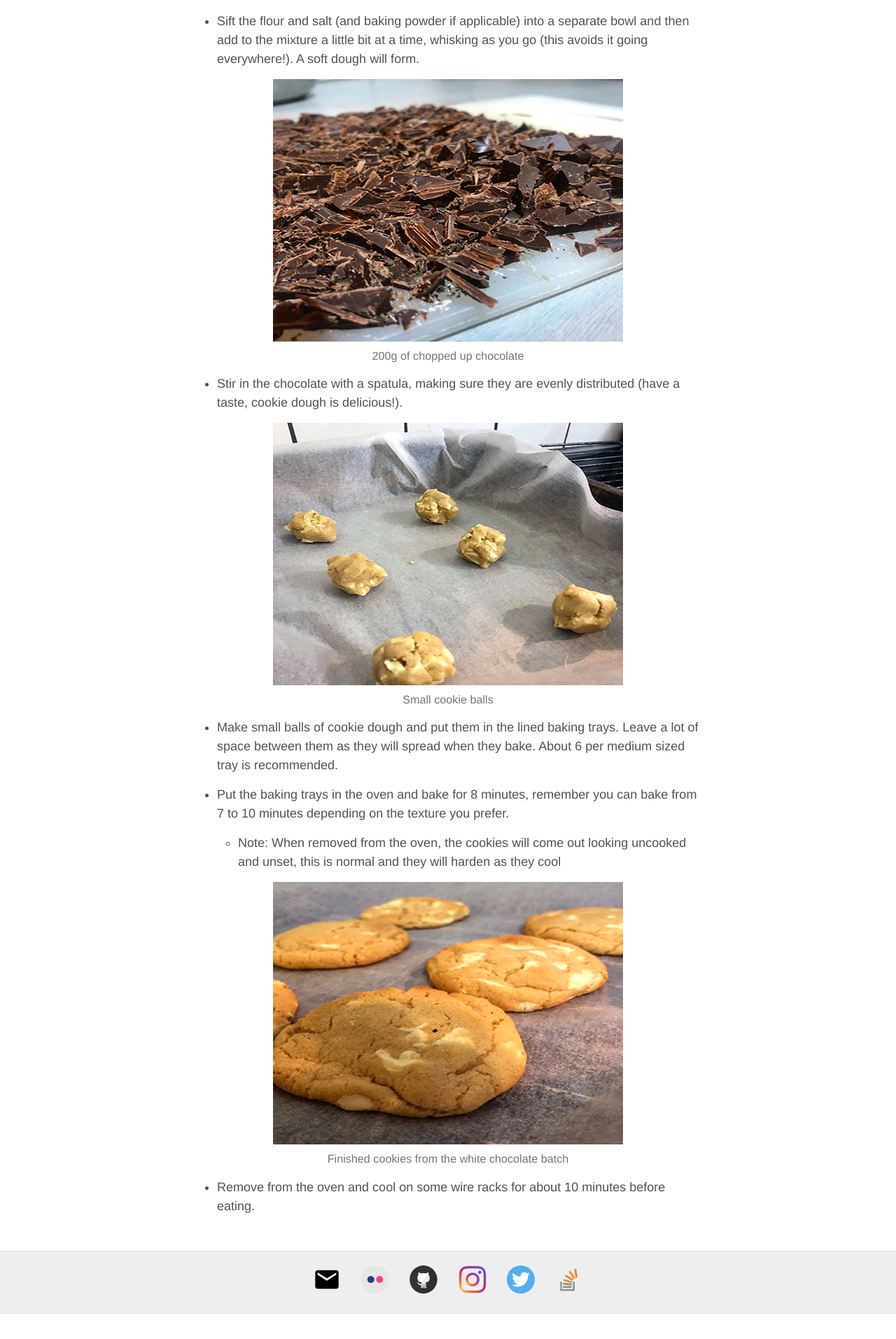
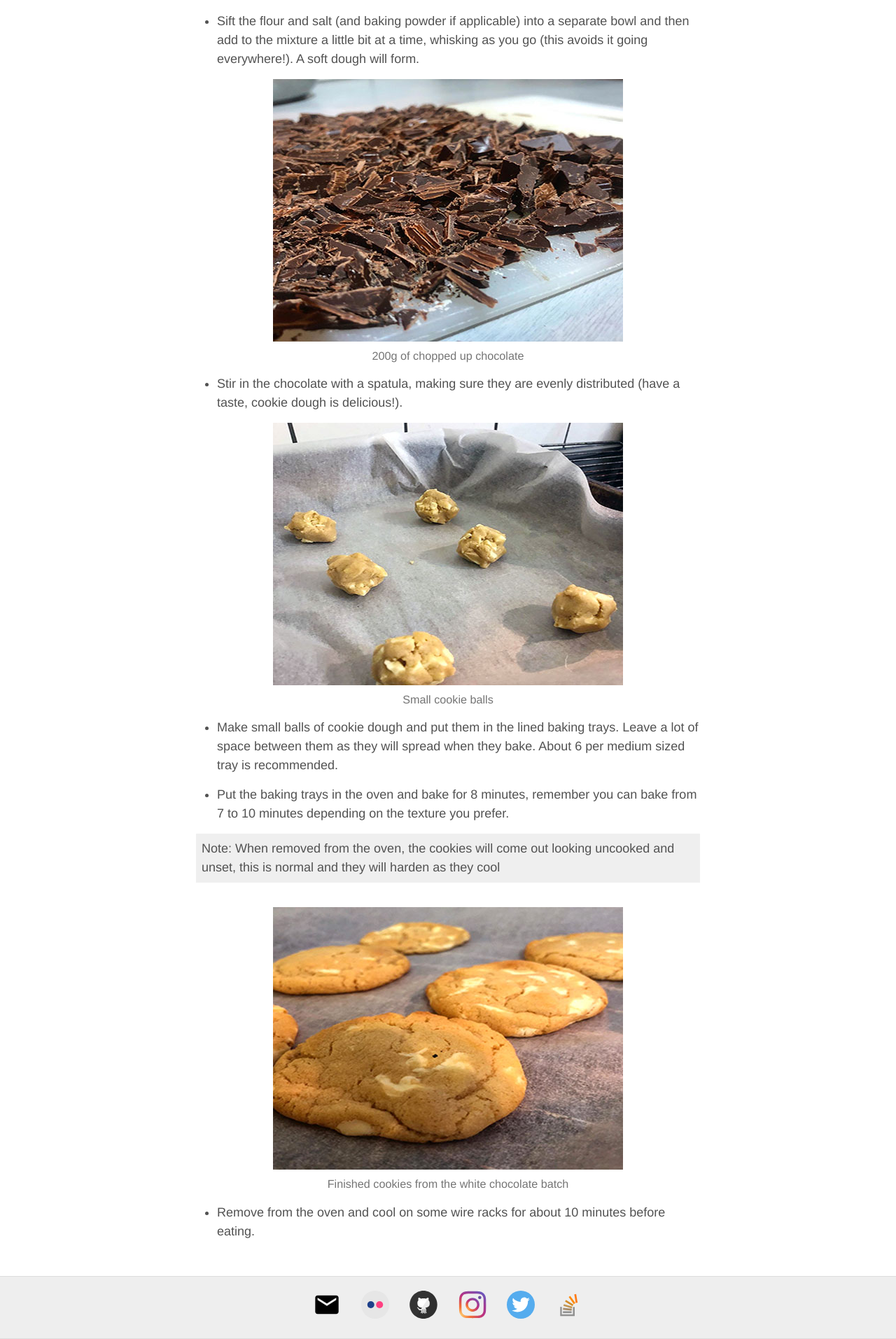
Before and after one commit to dineshraj/blog, a Jekyll site: the page built from _posts/2020-05-12-millies-style-cookie-recipe.md, in a window 1280 px wide. Shown: the part 1892-3805 px from the top of the page at 70% size. Built offline with Jekyll 4.4.1, drawn with Linux system fonts in a browser that asks for light colours; before the commit the page ends 3769 px from its top, so only the background shows below that.

Commit message:
important text is highlighted

```diff
--- /dev/null
+++ b/_includes/important.html
@@ -0,0 +1 @@
+<span class="important">{{ include.text }}</span>
--- a/_posts/2020-05-12-millies-style-cookie-recipe.md
+++ b/_posts/2020-05-12-millies-style-cookie-recipe.md
@@ -59,7 +59,8 @@ Skip to:
 * Make small balls of cookie dough and put them in the lined baking trays. Leave a lot of space between them as they will spread when they bake. About 6 per medium sized tray is recommended.
 
 * Put the baking trays in the oven and bake for 8 minutes, remember you can bake from 7 to 10 minutes depending on the texture you prefer.
-  * **Note:** When removed from the oven, the cookies will come out looking uncooked and unset, this is normal and they will harden as they cool
+
+{% include important.html text='<strong>Note:</strong> When removed from the oven, the cookies will come out looking uncooked and unset, this is normal and they will harden as they cool'  %}
 
 {% include image.html url='/assets/cookies/cookies.jpg' caption='Finished cookies from the white chocolate batch' %}
 
--- a/style.scss
+++ b/style.scss
@@ -333,11 +333,11 @@ footer a {
   padding: 0 12px;
 }
 
-//
-// .recipe-table
-//
-.recipe-table {
-
+.important {
+  background-color: #efefef;
+  display: inline-block;
+  margin-bottom: 20px;
+  padding: 8px;;
 }
 
 .hide {
```
